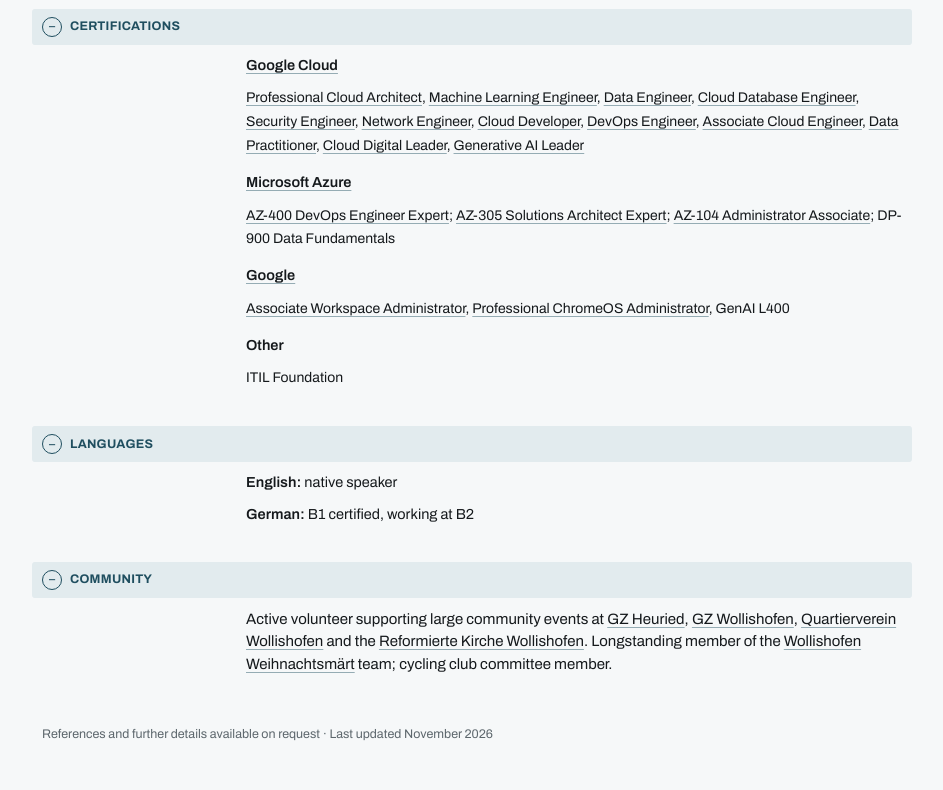
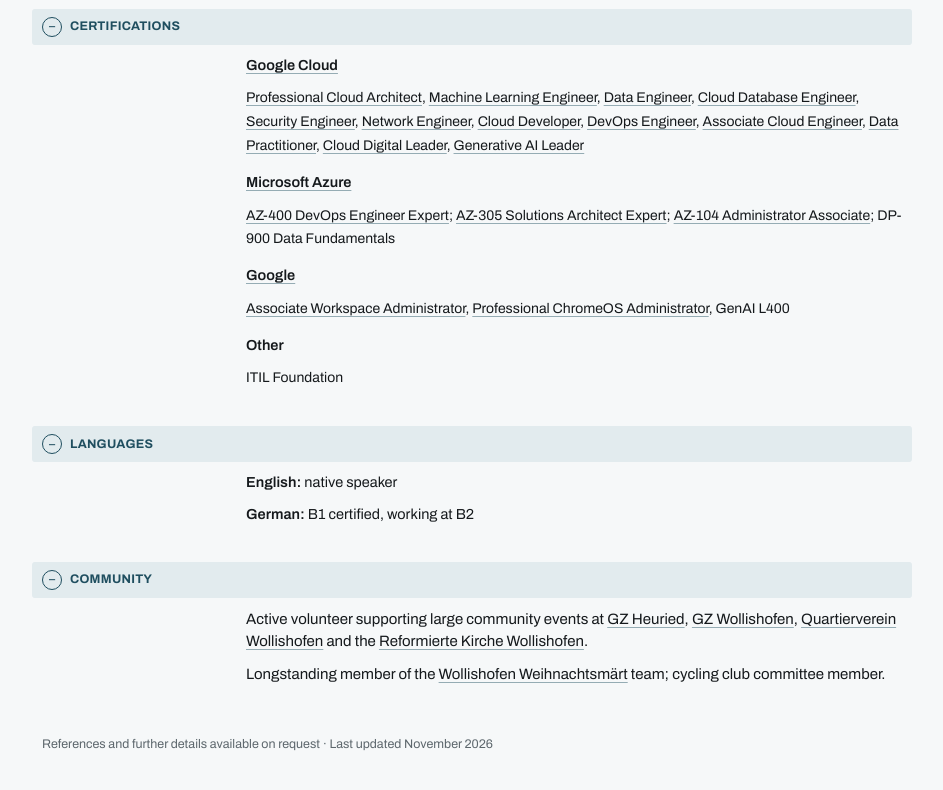
Before and after one commit to THRD-GH/profile, a plain HTML site: page dan/index.html in a window 1280 px wide. Shown: the part 1398-2188 px from the top of the page, without its empty margins (168-1111 px from the left). Drawn offline with Linux system fonts and the light colour scheme.

Commit message:
Community: two paragraphs
Co-Authored-By: Claude Fable 5 <noreply@anthropic.com>

```diff
--- a/dan/index.html
+++ b/dan/index.html
@@ -476,8 +476,10 @@ footer { font-size: calc(12.5px * var(--fs, 1)); color: var(--grey); margin-top:
     <summary><h2><span class="en">Community</span><span class="de">Engagement</span></h2></summary>
     <div class="secbody">
       <div class="body">
-        <p class="en">Active volunteer supporting large community events at <a href="https://gz-zh.ch/gz-heuried/">GZ Heuried</a>, <a href="https://gz-zh.ch/gz-wollishofen/">GZ Wollishofen</a>, <a href="https://www.wollishofen-zh.ch/">Quartierverein Wollishofen</a> and the <a href="https://www.kirchewollishofen.ch/">Reformierte Kirche Wollishofen</a>. Longstanding member of the <a href="https://www.wollishoferweihnachtsmarkt.ch/">Wollishofen Weihnachtsmärt</a> team; cycling club committee member.</p>
-        <p class="de">Aktiver Freiwilliger bei grossen Quartieranlässen im <a href="https://gz-zh.ch/gz-heuried/">GZ Heuried</a>, <a href="https://gz-zh.ch/gz-wollishofen/">GZ Wollishofen</a>, beim <a href="https://www.wollishofen-zh.ch/">Quartierverein Wollishofen</a> und bei der <a href="https://www.kirchewollishofen.ch/">Reformierten Kirche Wollishofen</a>. Langjähriges Mitglied im Team des <a href="https://www.wollishoferweihnachtsmarkt.ch/">Wollishofer Weihnachtsmärts</a>; Vorstandsmitglied eines lokalen Velovereins.</p>
+        <p class="en">Active volunteer supporting large community events at <a href="https://gz-zh.ch/gz-heuried/">GZ Heuried</a>, <a href="https://gz-zh.ch/gz-wollishofen/">GZ Wollishofen</a>, <a href="https://www.wollishofen-zh.ch/">Quartierverein Wollishofen</a> and the <a href="https://www.kirchewollishofen.ch/">Reformierte Kirche Wollishofen</a>.</p>
+        <p class="en">Longstanding member of the <a href="https://www.wollishoferweihnachtsmarkt.ch/">Wollishofen Weihnachtsmärt</a> team; cycling club committee member.</p>
+        <p class="de">Aktiver Freiwilliger bei grossen Quartieranlässen im <a href="https://gz-zh.ch/gz-heuried/">GZ Heuried</a>, <a href="https://gz-zh.ch/gz-wollishofen/">GZ Wollishofen</a>, beim <a href="https://www.wollishofen-zh.ch/">Quartierverein Wollishofen</a> und bei der <a href="https://www.kirchewollishofen.ch/">Reformierten Kirche Wollishofen</a>.</p>
+        <p class="de">Langjähriges Mitglied im Team des <a href="https://www.wollishoferweihnachtsmarkt.ch/">Wollishofer Weihnachtsmärts</a>; Vorstandsmitglied eines lokalen Velovereins.</p>
       </div>
     </div>
   </details>
```
